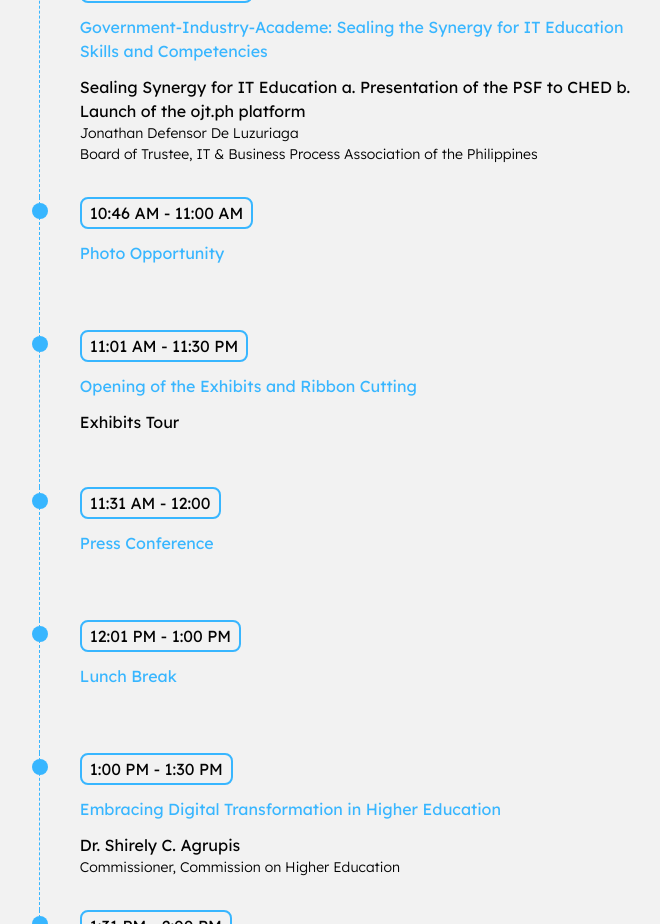
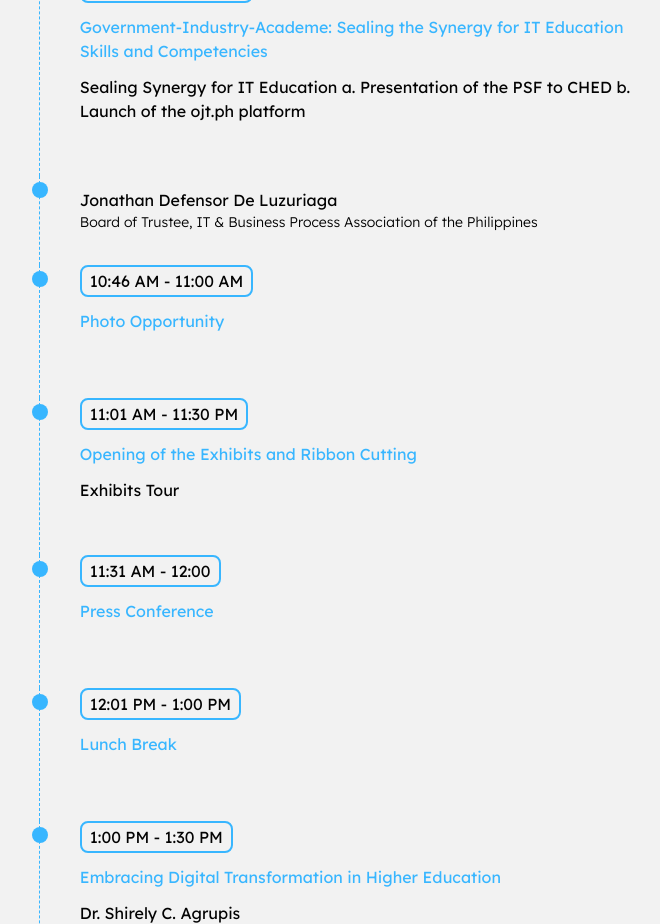
Before and after one commit to Samshh/CHEDx-Website, a React (Vite) app: page /programme in a window 1280 px wide. Shown: the part 3220-4144 px from the top of the page, without its empty margins (303-963 px from the left). Built offline with nearby package versions, Linux system fonts and the light colour scheme.

Commit message:
UPDATE: Changes to Structure for Jonathan Defensor

```diff
--- a/src/pages/programme/components/MappedTimeline.tsx
+++ b/src/pages/programme/components/MappedTimeline.tsx
@@ -70,7 +70,16 @@ const timeline: Timeline = {
       title:
         "Sealing Synergy for IT Education \na. Presentation of the PSF to CHED \nb. Launch of the ojt.ph platform",
       subtitle:
-        "Jonathan Defensor De Luzuriaga\n Board of Trustee, IT & Business Process Association of the Philippines",
+        "",
+    },
+    {
+      time: "",
+      segment:
+        "",
+      title:
+        "Jonathan Defensor De Luzuriaga",
+      subtitle:
+        "Board of Trustee, IT & Business Process Association of the Philippines",
     },
     {
       time: "10:46 AM - 11:00 AM",
```
